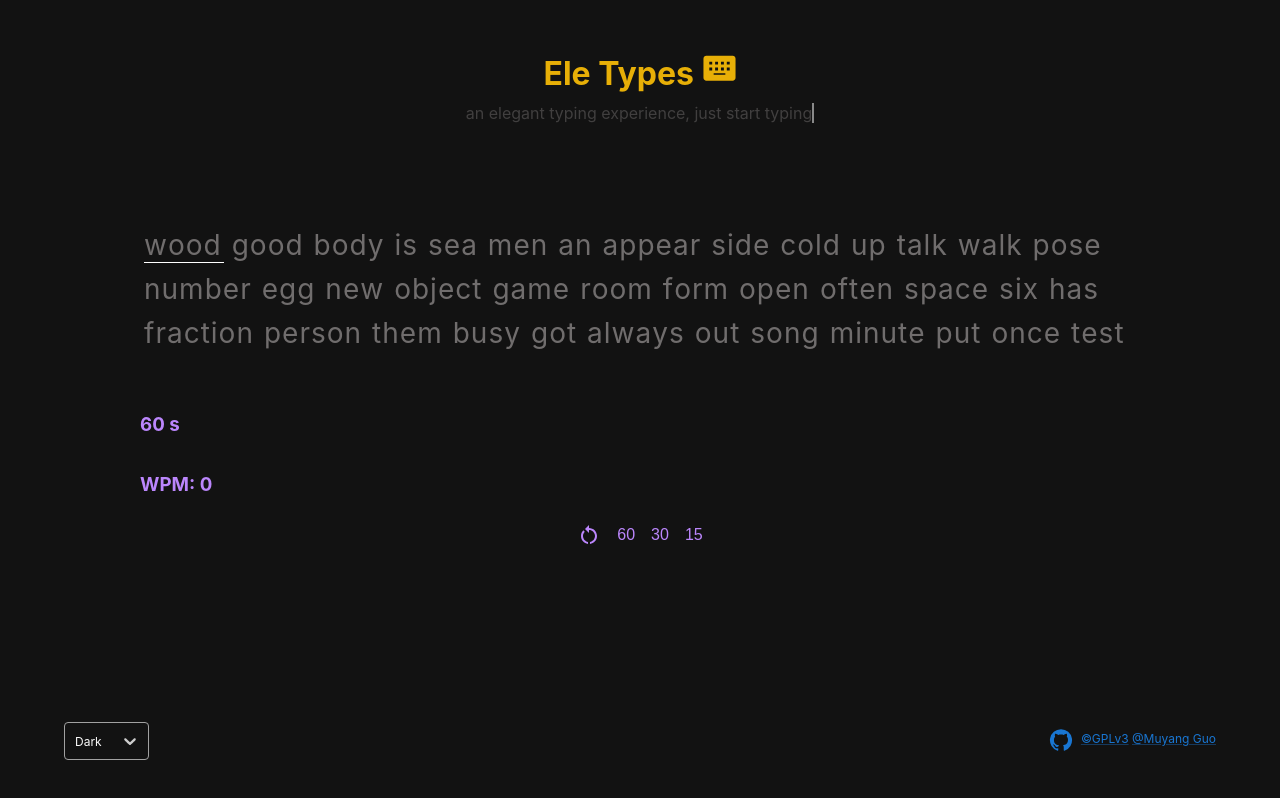
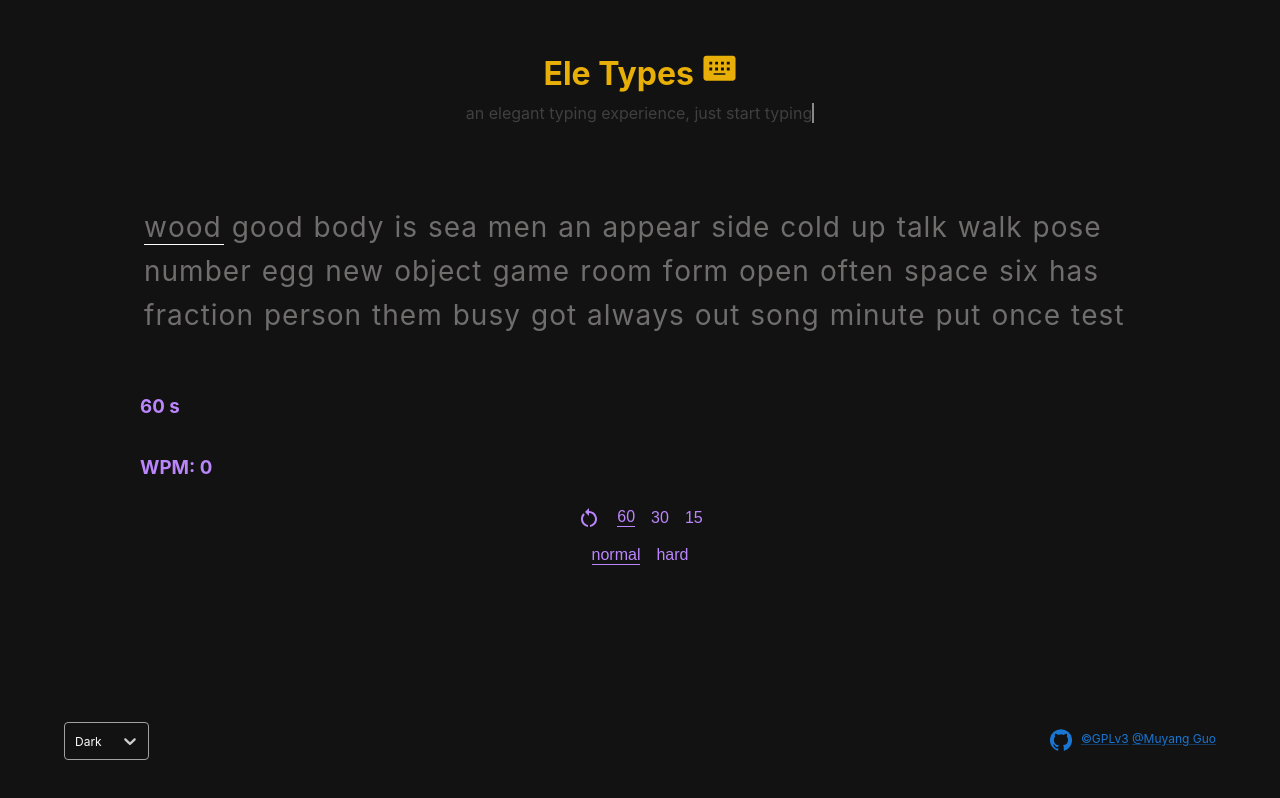
Before and after one commit to nguyen027/eletypes-frontend, a React (Create React App) app: page / in a window 1280 px wide. Built offline with nearby package versions, Linux system fonts and the light colour scheme; a web font is replaced by a local one.

Commit message:
update normal/hard mode setting menu

```diff
--- a/src/components/features/TypeBox.js
+++ b/src/components/features/TypeBox.js
@@ -7,6 +7,7 @@ import Box from "@mui/material/Box";
 import Snackbar from "@mui/material/Snackbar";
 import Alert from "@mui/material/Alert";
 import Slide from "@mui/material/Slide";
+import Tooltip from "@mui/material/Tooltip";
 // import LinearProgress from "@mui/material/LinearProgress";
 
 import {
@@ -15,6 +16,10 @@ import {
   COUNT_DOWN_30,
   COUNT_DOWN_15,
   DEFAULT_WORDS_COUNT,
+  DEFAULT_DIFFICULTY,
+  HARD_DIFFICULTY,
+  DEFAULT_DIFFICULTY_TOOLTIP_TITLE,
+  HARD_DIFFICULTY_TOOLTIP_TITLE,
 } from "../../constants/Constants";
 
 // function LinearProgressWithLabel(
@@ -33,7 +38,7 @@ import {
 // }
 
 const TypeBox = ({ textInputRef }) => {
-  // constants
+  // timer
   const [countDownConstant, setCountDownConstant] =
     useState(DEFAULT_COUNT_DOWN);
 
@@ -49,6 +54,9 @@ const TypeBox = ({ textInputRef }) => {
         .map((i) => React.createRef()),
     []
   );
+
+  // difficulty mode
+  const [difficulty, setDifficulty] = useState(DEFAULT_DIFFICULTY);
 
   // set up timer state
   const [countDown, setCountDown] = useState(countDownConstant);
@@ -68,13 +76,9 @@ const TypeBox = ({ textInputRef }) => {
   const [wordsCorrect, setWordsCorrect] = useState(new Set());
   const [wordsInCorrect, setWordsInCorrect] = useState(new Set());
   const [inputWordsHistory, setInputWordsHistory] = useState({});
-  const [rawKeyStrokes, setRawKeyStrokes] = useState(0);
-  // const currRowKeys = Object.values(inputWordsHistory).map((val) => val.length).reduce(
-  //   ( a, b ) => a + b,
-  //   0
-  // );
 
   // setup stats
+  const [rawKeyStrokes, setRawKeyStrokes] = useState(0);
   const [wpm, setWpm] = useState(0);
   const [statsCharCount, setStatsCharCount] = useState([]);
 
@@ -84,7 +88,7 @@ const TypeBox = ({ textInputRef }) => {
   const [currChar, setCurrChar] = useState("");
 
   useEffect(() => {
-    setWords(wordsGenerator(DEFAULT_WORDS_COUNT));
+    setWords(wordsGenerator(DEFAULT_WORDS_COUNT, DEFAULT_DIFFICULTY));
   }, []);
 
   useEffect(() => {
@@ -99,11 +103,12 @@ const TypeBox = ({ textInputRef }) => {
     }
   }, [currWordIndex, wordSpanRefs]);
 
-  function reset(newCountDown) {
+  const reset = (newCountDown, difficulty) => {
     setStatus("waiting");
-    setWords(wordsGenerator(DEFAULT_WORDS_COUNT));
+    setWords(wordsGenerator(DEFAULT_WORDS_COUNT, difficulty));
     setCountDownConstant(newCountDown);
     setCountDown(newCountDown);
+    setDifficulty(difficulty);
     clearInterval(intervalId);
     setWpm(0);
     setRawKeyStrokes(0);
@@ -122,7 +127,7 @@ const TypeBox = ({ textInputRef }) => {
     wordSpanRefs[0].current.scrollIntoView();
   }
 
-  function start() {
+  const start = () => {
     if (status === "finished") {
       setWords(wordsGenerator(DEFAULT_WORDS_COUNT));
       setCurrInput("");
@@ -194,7 +199,7 @@ const TypeBox = ({ textInputRef }) => {
     }
   }
 
-  function UpdateInput(e) {
+  const UpdateInput = (e) => {
     if (status === "finished") {
       return;
     }
@@ -203,11 +208,11 @@ const TypeBox = ({ textInputRef }) => {
     setInputWordsHistory(inputWordsHistory);
   }
 
-  function handleKeyUp(e) {
+  const handleKeyUp = (e) => {
     setCapsLocked(e.getModifierState("CapsLock"));
   }
 
-  function handleKeyDown(e) {
+  const handleKeyDown = (e) => {
     const key = e.key;
     const keyCode = e.keyCode;
     setCapsLocked(e.getModifierState("CapsLock"));
@@ -308,7 +313,7 @@ const TypeBox = ({ textInputRef }) => {
     }
   };
 
-  function checkPrev() {
+  const checkPrev = () => {
     const wordToCompare = words[currWordIndex];
     const currInputWithoutSpaces = currInput.trim();
     const isCorrect = wordToCompare === currInputWithoutSpaces;
@@ -337,7 +342,7 @@ const TypeBox = ({ textInputRef }) => {
       return false;
     }
   }
-  function getWordClassName(wordIdx) {
+  const getWordClassName = (wordIdx) => {
     if (wordsInCorrect.has(wordIdx)) {
       if (currWordIndex === wordIdx) {
         return "word error-word active-word";
@@ -351,7 +356,7 @@ const TypeBox = ({ textInputRef }) => {
     }
   }
 
-  function getCharClassName(wordIdx, charIdx, char) {
+  const getCharClassName = (wordIdx, charIdx, char) => {
     const keyString = wordIdx + "." + charIdx;
     if (history[keyString] === true) {
       return "correct-char";
@@ -381,6 +386,18 @@ const TypeBox = ({ textInputRef }) => {
       return "char";
     }
   }
+
+  const getDifficultyButtonClassName = (buttonDifficulty) => {
+    if (difficulty === buttonDifficulty) {
+      return "active-button";
+    }
+  };
+
+  const getTimerButtonClassName = (buttonTimerCountDown) => {
+    if (countDownConstant === buttonTimerCountDown) {
+      return "active-button";
+    }
+  };
 
   return (
     <>
@@ -447,31 +464,65 @@ const TypeBox = ({ textInputRef }) => {
                 color="secondary"
                 size="medium"
                 onClick={() => {
-                  reset(countDownConstant);
+                  reset(countDownConstant, difficulty);
                 }}
               >
                 <RestartAltIcon />
               </IconButton>
               <IconButton
                 onClick={() => {
-                  reset(COUNT_DOWN_60);
+                  reset(COUNT_DOWN_60, difficulty);
                 }}
               >
-                60
+                <span className={getTimerButtonClassName(COUNT_DOWN_60)}>
+                  {COUNT_DOWN_60}
+                </span>
               </IconButton>
               <IconButton
                 onClick={() => {
-                  reset(COUNT_DOWN_30);
+                  reset(COUNT_DOWN_30, difficulty);
                 }}
               >
-                30
+                <span className={getTimerButtonClassName(COUNT_DOWN_30)}>
+                  {COUNT_DOWN_30}
+                </span>
               </IconButton>
               <IconButton
                 onClick={() => {
-                  reset(COUNT_DOWN_15);
+                  reset(COUNT_DOWN_15, difficulty);
                 }}
               >
-                15
+                <span className={getTimerButtonClassName(COUNT_DOWN_15)}>
+                  {COUNT_DOWN_15}
+                </span>
+              </IconButton>
+            </Box>
+            <Box display="flex" flexDirection="row">
+              <IconButton
+                onClick={() => {
+                  reset(countDownConstant, DEFAULT_DIFFICULTY);
+                }}
+              >
+                <Tooltip title={DEFAULT_DIFFICULTY_TOOLTIP_TITLE}>
+                  <span
+                    className={getDifficultyButtonClassName(DEFAULT_DIFFICULTY)}
+                  >
+                    {DEFAULT_DIFFICULTY}
+                  </span>
+                </Tooltip>
+              </IconButton>
+              <IconButton
+                onClick={() => {
+                  reset(countDownConstant, HARD_DIFFICULTY);
+                }}
+              >
+                <Tooltip title={HARD_DIFFICULTY_TOOLTIP_TITLE}>
+                  <span
+                    className={getDifficultyButtonClassName(HARD_DIFFICULTY)}
+                  >
+                    {HARD_DIFFICULTY}
+                  </span>
+                </Tooltip>
               </IconButton>
             </Box>
           </Grid>
--- a/src/constants/Constants.js
+++ b/src/constants/Constants.js
@@ -4,10 +4,19 @@ const COUNT_DOWN_30 = 30;
 const COUNT_DOWN_15 = 15;
 const DEFAULT_COUNT_DOWN = COUNT_DOWN_60;
 
+const DEFAULT_DIFFICULTY = "normal";
+const HARD_DIFFICULTY = "hard";
+const DEFAULT_DIFFICULTY_TOOLTIP_TITLE = "normal mode generates random words from top 1000 most frequently used words in English dataset."
+const HARD_DIFFICULTY_TOOLTIP_TITLE = "hard mode generates random words from blog posts words data, so you may encounter longer and less frequently used word."
+
 export {
 DEFAULT_WORDS_COUNT,
 DEFAULT_COUNT_DOWN,
 COUNT_DOWN_60,
 COUNT_DOWN_30,
-COUNT_DOWN_15
+COUNT_DOWN_15,
+DEFAULT_DIFFICULTY,
+HARD_DIFFICULTY,
+DEFAULT_DIFFICULTY_TOOLTIP_TITLE,
+HARD_DIFFICULTY_TOOLTIP_TITLE
 }
--- a/src/scripts/wordsGenerator.js
+++ b/src/scripts/wordsGenerator.js
@@ -1,23 +1,21 @@
 import randomWords from 'random-words';
 import { COMMON_WORDS } from '../constants/WordsMostCommon';
+import { DEFAULT_DIFFICULTY } from '../constants/Constants';
 
-function randomIntFromRange(min, max){
+const randomIntFromRange = (min, max) => {
     const minNorm = Math.ceil(min);
     const maxNorm = Math.floor(max);
     const idx =  Math.floor(Math.random() * (maxNorm - minNorm + 1) + minNorm);
     return idx;
     }
 
-const useCommonWords = true;
-const wordsGenerator = (wordsCount) => {
-    if (useCommonWords){
+const wordsGenerator = (wordsCount, difficulty) => {
+    if (difficulty === DEFAULT_DIFFICULTY){
         const randomStart = randomIntFromRange(0, wordsCount);
         const words = COMMON_WORDS.slice(randomStart, randomStart + wordsCount);
         return words;
     }
-    const words = randomWords({exactly: wordsCount/3, maxLength: 7});
-    words.concat(randomWords({exactly: wordsCount/3, maxLength: 5}));
-    words.concat(randomWords({exactly: wordsCount/3, maxLength: 3}));
+    const words = randomWords({exactly: wordsCount, maxLength: 7});
     return words;
 };
 
--- a/src/style/global.js
+++ b/src/style/global.js
@@ -169,4 +169,7 @@ export const GlobalStyles = createGlobalStyle`
     opacity: 0.3;
     color:  ${({ theme }) => theme.stats};
   }
+  .active-button{
+    border-bottom: 1px solid ${({ theme }) => theme.stats};
+  }
 `;
```
